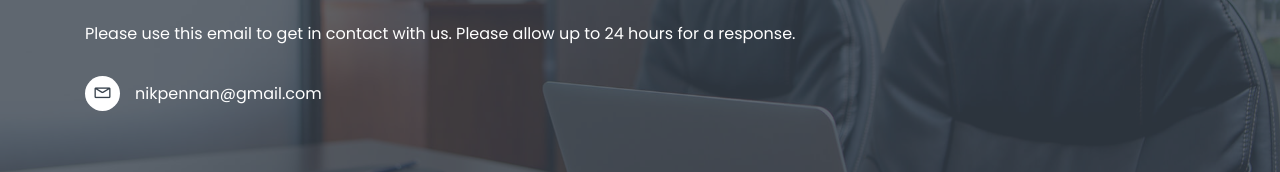
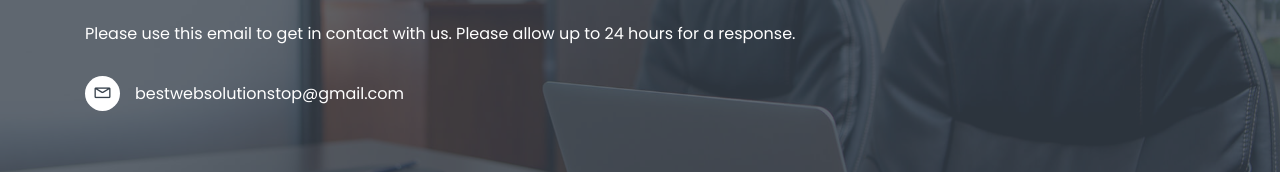
Before and after one commit to nik-coder/bestwebsolutions, a plain HTML site: page index.html in a window 1280 px wide. Shown: the part 4741-4913 px from the top of the page. Drawn offline with nearby package versions, Linux system fonts and the light colour scheme.

Commit message:
email updated
.

```diff
--- a/index.html
+++ b/index.html
@@ -1051,7 +1051,7 @@
                                     <I class="lni lni-envelope"></I>
                                 </div>
                                 <div class="info_content media-body">
-                                    <p>nikpennan@gmail.com</p>
+                                    <p>bestwebsolutionstop@gmail.com</p>
                                 </div>
                             </div> <!-- single info -->
 
```
